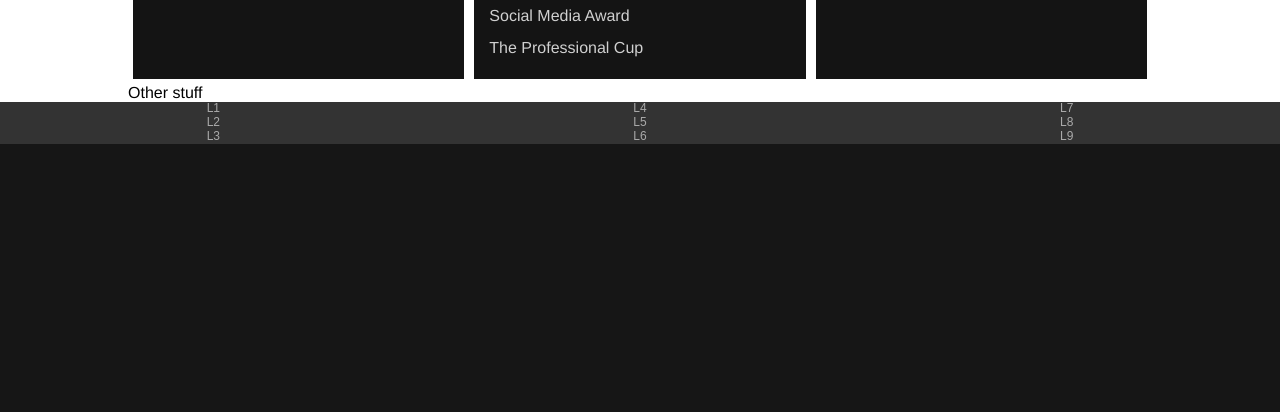
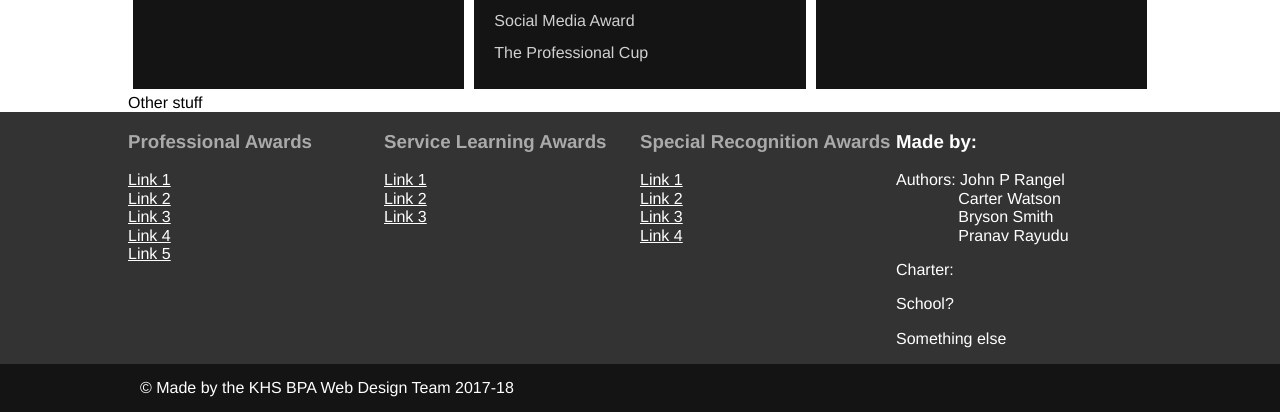
Before and after one commit to FancyAlpha/KHS-BPA_WebDesign_CareAwards, a PHP site: page /index.php in a window 1280 px wide. Shown: the part 747-1159 px from the top of the page. Before the commit the page ends 891 px from the top, so only its background shows below. Run offline with PHP 8.4, Linux system fonts and the light colour scheme.

Commit message:
added some more to index, footer gets info from nav bar

```diff
--- a/_modules/footer.php
+++ b/_modules/footer.php
@@ -1,30 +1,43 @@
 <!-- Footer Setcion -->
-<?php
-$footerColumn1 = "
-L1<br>
-L2<br>
-L3<br>";
+<footer>
+	<div class="container">
+		<div class="navigation">
+			<div class="footer-item">
+				<h3><?=$award1DropdownLabel?></h3>
+				<?php
+		foreach($award1DropdownContents as $link)
+			echo "<a href=\"" . $rel_url . $link[1] . "\">" . $link[0] . "</a>";
+		?>
+			</div>
 
-$footerColumn2 = "
-L4<br>
-L5<br>
-L6<br>";
+			<div class="footer-item">
+				<h3><?=$award2DropdownLabel?></h3>
+				<?php
+		foreach($award2DropdownContents as $link)
+			echo "<a href=\"" . $rel_url . $link[1] . "\">" . $link[0] . "</a>";
+		?>
+			</div>
 
-$footerColumn3 = "
-L7<br>
-L8<br>
-L9<br>";
-?>
+			<div class="footer-item">
+				<h3><?=$award3DropdownLabel?></h3>
+				<?php
+		foreach($award3DropdownContents as $link)
+			echo "<a href=\"" . $rel_url . $link[1] . "\">" . $link[0] . "</a>";
+		?>
+			</div>
+		</div>
 
+		<div class="about">
+			<h3>Made by: </h3>
+<pre>Authors: John P Rangel
+	      Carter Watson
+	      Bryson Smith
+	      Pranav Rayudu</pre>
 
-<footer>
-	<div class="footer-item">
-	<?=$footerColumn1?>
+			<p>Charter: </p>
+			<p>School?</p>
+			<p>Something else</p>
+		</div>
 	</div>
-	<div class="footer-item">
-	<?=$footerColumn2?>
-	</div>
-	<div class="footer-item">
-	<?=$footerColumn3?>
-	</div>
+	<div class="copyright"><p class="container">&copy; Made by the KHS BPA Web Design Team 2017-18</p></div>
 </footer>
--- a/_modules/nav.php
+++ b/_modules/nav.php
@@ -6,20 +6,21 @@ $award1DropdownLabel = "Professional Awards";
 $award2DropdownLabel = "Service Learning Awards";
 $award3DropdownLabel = "Special Recognition Awards";
 
-$award1DropdownContents = "
-<a href=\"#\">Link 1</a>
-<a href=\"#\">Link 2</a>
-<a href=\"#\">Link 3</a>";
+//2d array magic
+$award1DropdownContents  = array(array("Link 1", "#"),
+								array("Link 2", "#"),
+								array("Link 3", "#"),
+								array("Link 4", "#"),
+								array("Link 5", "#"));
 
-$award2DropdownContents = "
-<a href=\"#\">Link 1</a>
-<a href=\"#\">Link 2</a>
-<a href=\"#\">Link 3</a>";
+$award2DropdownContents  = array(array("Link 1", "#"),
+							   array("Link 2", "#"),
+							   array("Link 3", "#"));
 
-$award3DropdownContents = "
-<a href=\"#\">Link 1</a>
-<a href=\"#\">Link 2</a>
-<a href=\"#\">Link 3</a>";
+$award3DropdownContents = array(array("Link 1", "#"),
+							   array("Link 2", "#"),
+							   array("Link 3", "#"),
+							   array("Link 4", "#"));
 
 ?>
 
@@ -30,7 +31,10 @@ $award3DropdownContents = "
 				<?=$award1DropdownLabel?>
 			</div>
 			<div class="dropdown-content" id="award1Dropdown">
-				<?=$award1DropdownContents?>
+				<?php
+				foreach($award1DropdownContents as $link)
+					echo "<a href=\"" . $rel_url . $link[1] . "\">" . $link[0] . "</a>";
+				?>
 			</div>
 		</div>
 
@@ -41,7 +45,10 @@ $award3DropdownContents = "
 				<?=$award2DropdownLabel?>
 			</div>
 			<div class="dropdown-content" id="award2Dropdown">
-				<?=$award2DropdownContents?>
+				<?php
+				foreach($award2DropdownContents as $link)
+					echo "<a href=\"" . $rel_url . $link[1] . "\">" . $link[0] . "</a>";
+				?>
 			</div>
 		</div>
 
@@ -50,7 +57,10 @@ $award3DropdownContents = "
 				<?=$award3DropdownLabel?>
 			</div>
 			<div class="dropdown-content" id="award3Dropdown">
-				<?=$award3DropdownContents?>
+				<?php
+				foreach($award3DropdownContents as $link)
+					echo "<a href=\"" . $rel_url . $link[1] . "\">" . $link[0] . "</a>";
+				?>
 			</div>
 		</div>
 	</div>
--- a/_styles/_footer.scss
+++ b/_styles/_footer.scss
@@ -1,20 +1,46 @@
 /*Footer CSS*/
-
-body {
-    margin: 0px;
-}
 
 footer {
 	background-color: #333;
-    font-family: Arial;
+	color: white;
+
+	.container {
 		display: flex;
+		flex-wrap: wrap;
+
+		.navigation {
+			flex: 3;
+			display: flex;
+			flex-wrap: wrap;
 			justify-content: space-around;
+			min-width: 450px;
+
+			.footer-item {
+				flex: 1;
+				color: #AAA;
+				h3,
+				a {
+					display: block;
 				}
 
-.footer-item {
-    width: 600px;
-    display: flex;
-    justify-content: center;
-    color: #AAA;
-    font-size: 12px;
+				a {
+					color: white;
 				}
+			}
+		}
+
+		.about {
+			flex: 1;
+			min-width: 130px;
+
+			pre {
+				font-family: Helvetica, sans-serif;
+			}
+		}
+	}
+
+	.copyright {
+		padding: 15px;
+		background: rgb(20, 20, 20);
+	}
+}
--- a/_styles/_home.scss
+++ b/_styles/_home.scss
@@ -29,11 +29,11 @@
 
 			.column {
 				background: rgb(20, 20, 20);
-				margin: 5px;
 				flex: 1;
 
 				min-width: 250px;
-				padding: 15px;
+				margin: 5px;
+				padding: 20px;
 
 				&:last-child {
 					border: none;
--- a/_styles/css/base.css
+++ b/_styles/css/base.css
@@ -29,21 +29,34 @@
     display: block !important; }
 
 /*Footer CSS*/
-body {
-  margin: 0px; }
-
 footer {
   background-color: #333;
-  font-family: Arial;
-  display: flex;
-  justify-content: space-around; }
-
-.footer-item {
-  width: 600px;
-  display: flex;
-  justify-content: center;
-  color: #AAA;
-  font-size: 12px; }
+  color: white; }
+  footer .container {
+    display: flex;
+    flex-wrap: wrap; }
+    footer .container .navigation {
+      flex: 3;
+      display: flex;
+      flex-wrap: wrap;
+      justify-content: space-around;
+      min-width: 450px; }
+      footer .container .navigation .footer-item {
+        flex: 1;
+        color: #AAA; }
+        footer .container .navigation .footer-item h3,
+        footer .container .navigation .footer-item a {
+          display: block; }
+        footer .container .navigation .footer-item a {
+          color: white; }
+    footer .container .about {
+      flex: 1;
+      min-width: 130px; }
+      footer .container .about pre {
+        font-family: Helvetica, sans-serif; }
+  footer .copyright {
+    padding: 15px;
+    background: #141414; }
 
 .home .bk {
   width: 100%;
@@ -67,10 +80,10 @@ footer {
   flex-wrap: wrap; }
   .home main .row .column {
     background: #141414;
-    margin: 5px;
     flex: 1;
     min-width: 250px;
-    padding: 15px; }
+    margin: 5px;
+    padding: 20px; }
     .home main .row .column:last-child {
       border: none; }
     .home main .row .column a {
```
Also changed, not shown: _assets/headerLogo.png (added), 2 other files. Lines whose indentation alone changed are shown as unchanged.
